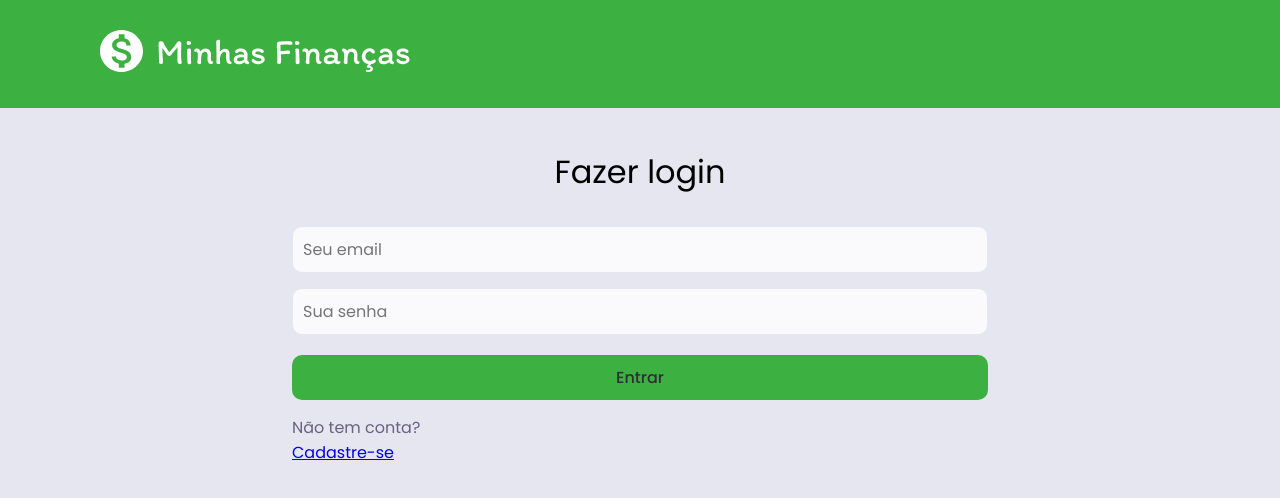
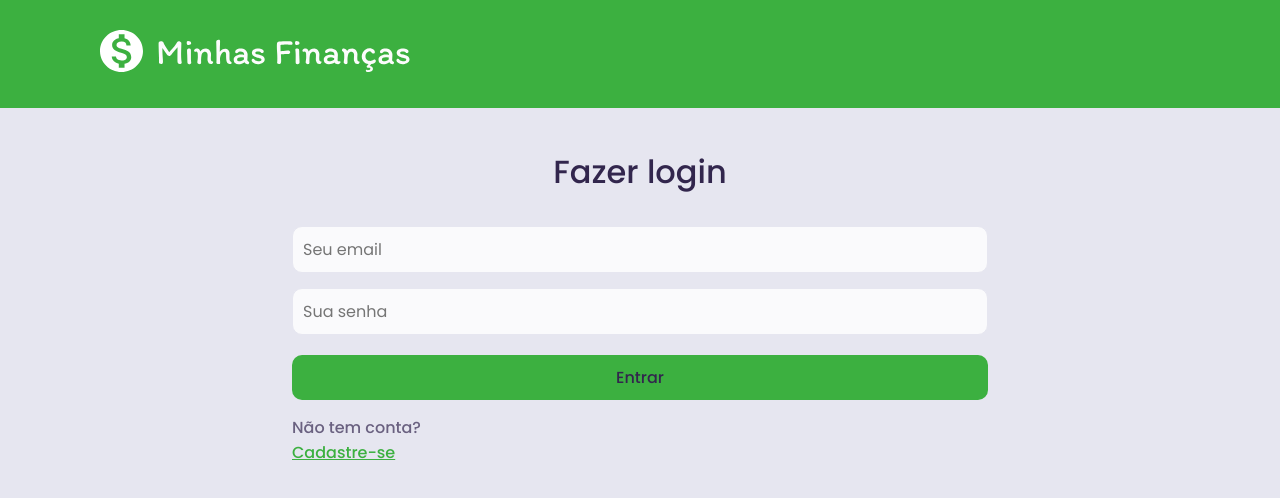
Before and after one commit to larissamoreira/minhas_financas, a React (Create React App) app: page / in a window 1280 px wide. Shown: the top 498 px of the page. Built offline with nearby package versions, Linux system fonts and the light colour scheme.

Commit message:
refactor: adjust pages and button styles

```diff
--- a/src/components/Button/styles.ts
+++ b/src/components/Button/styles.ts
@@ -10,7 +10,7 @@ export const Container = styled.button`
   height: 45px;
   border-radius: 10px;
   border: none;
-  color: #312e38;
+  color: #32264d;
   width: 100%;
   font-weight: 500;
   margin-top: 5px;
--- a/src/pages/CreateUser/index.tsx
+++ b/src/pages/CreateUser/index.tsx
@@ -60,7 +60,7 @@ export const CreateUser: React.FC = () => (
                 <span>*{errors.password}</span>
               )}
             </InputWrapper>
-            <Button type="submit">Salvar</Button>
+            <Button type="submit">Concluir cadastro</Button>
           </StyledForm>
         )}
       </Formik>
--- a/src/pages/CreateUser/styles.ts
+++ b/src/pages/CreateUser/styles.ts
@@ -15,6 +15,8 @@ export const Container = styled.div`
 export const Title = styled.h1`
   margin: 0;
   text-align: center;
+  font-weight: 500;
+  color: #32264d;
 `;
 
 export const Subtitle = styled.h3`
--- a/src/pages/Login/styles.ts
+++ b/src/pages/Login/styles.ts
@@ -11,6 +11,8 @@ export const Container = styled.div`
 export const Title = styled.h1`
   margin: 0;
   padding-bottom: 30px;
+  font-weight: 500;
+  color: #32264d;
   text-align: center;
 `;
 
@@ -28,4 +30,12 @@ export const InputWrapper = styled.div`
 export const RegisterLink = styled.div`
   margin-top: 15px;
   color: #6a6180;
+  font-weight: 500;
+
+  a {
+    color: #3cb040;
+  }
+  a:hover {
+    text-decoration: none;
+  }
 `;
```
Also changed, not shown: .eslintrc.json.
